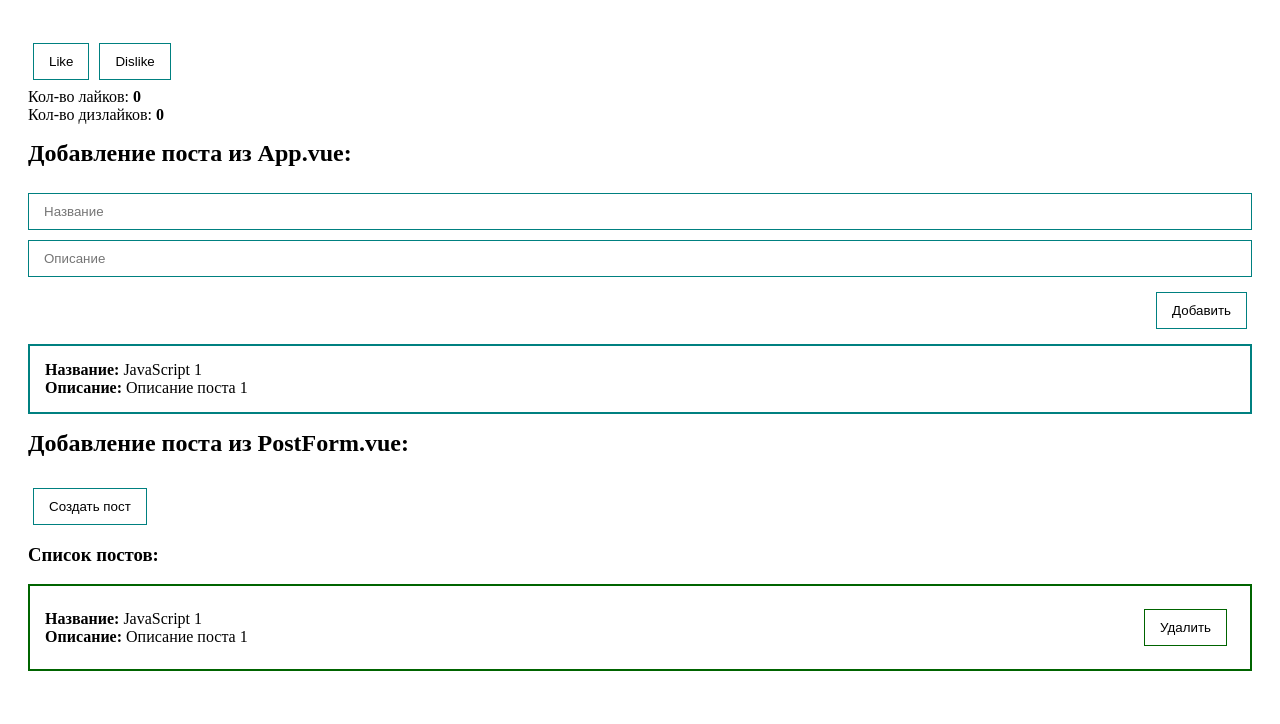
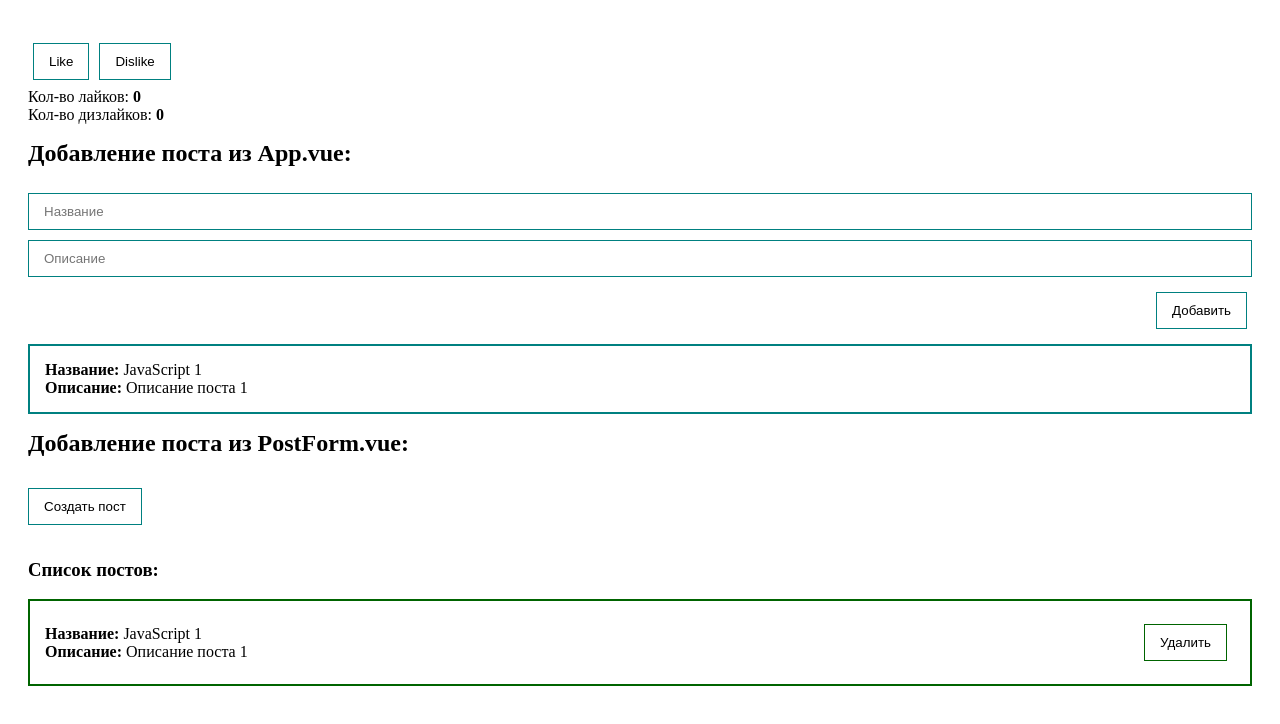
Before and after one commit to tulupov-com/lessons, a Vue app in the folder vue-1-npm/: page / in a window 1280 px wide. Shown: the top 724 px of the page. Built offline with nearby package versions, Linux system fonts and the light colour scheme.

Commit message:
Реализовано модальное окно

```diff
--- a/vue-1-npm/src/App.vue
+++ b/vue-1-npm/src/App.vue
@@ -32,6 +32,7 @@
         <h2>Добавление поста из PostForm.vue:</h2>
         <my-button
             @click="showDialog"
+            style="margin: 15px 0;"
         >Создать пост</my-button>
         <my-dialog v-model:show="dialogVisible">
             <post-form
--- a/vue-1-npm/src/components/UI/myInput.vue
+++ b/vue-1-npm/src/components/UI/myInput.vue
@@ -5,6 +5,7 @@
         class="input"
         type="text"
     >
+    <!-- для v-model можно добавлять модификаторы .trim - убирает пробелы, .number - сразу преобразует в число, .lazy - позволяет отслеживать события onChange вместо Input -->
 </template>
 
 <script>
```
